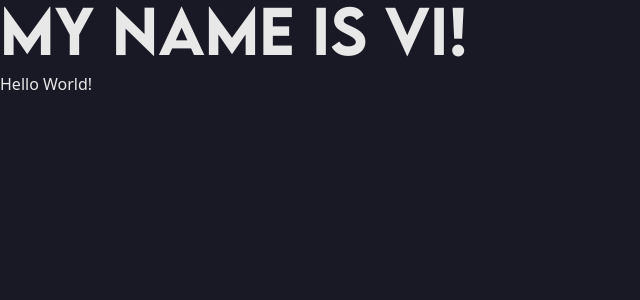
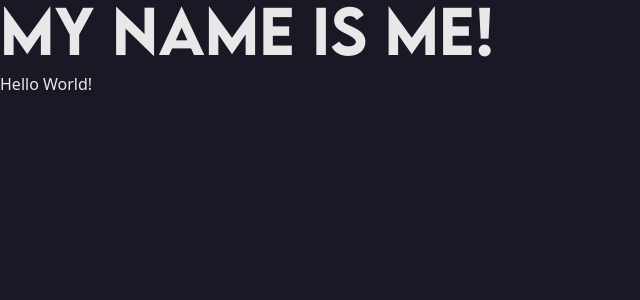
Before and after one commit to VrelinnVailati/personal-site, a Next.js app: page / in a window 1280 px wide. Shown: the top 300 px of the page, without its empty margins (0-640 px from the left). Built offline with nearby package versions, Linux system fonts and the light colour scheme.

Commit message:
Changing something to trigger a build

```diff
--- a/src/pages/index.tsx
+++ b/src/pages/index.tsx
@@ -8,7 +8,7 @@ const HomePage = () => {
       <Head>
         <title>Resume</title>
       </Head>
-      <BaseLayout pageTitle="My name is Vi!">Hello World!</BaseLayout>
+      <BaseLayout pageTitle="My name is me!">Hello World!</BaseLayout>
     </>
   );
 };
```
